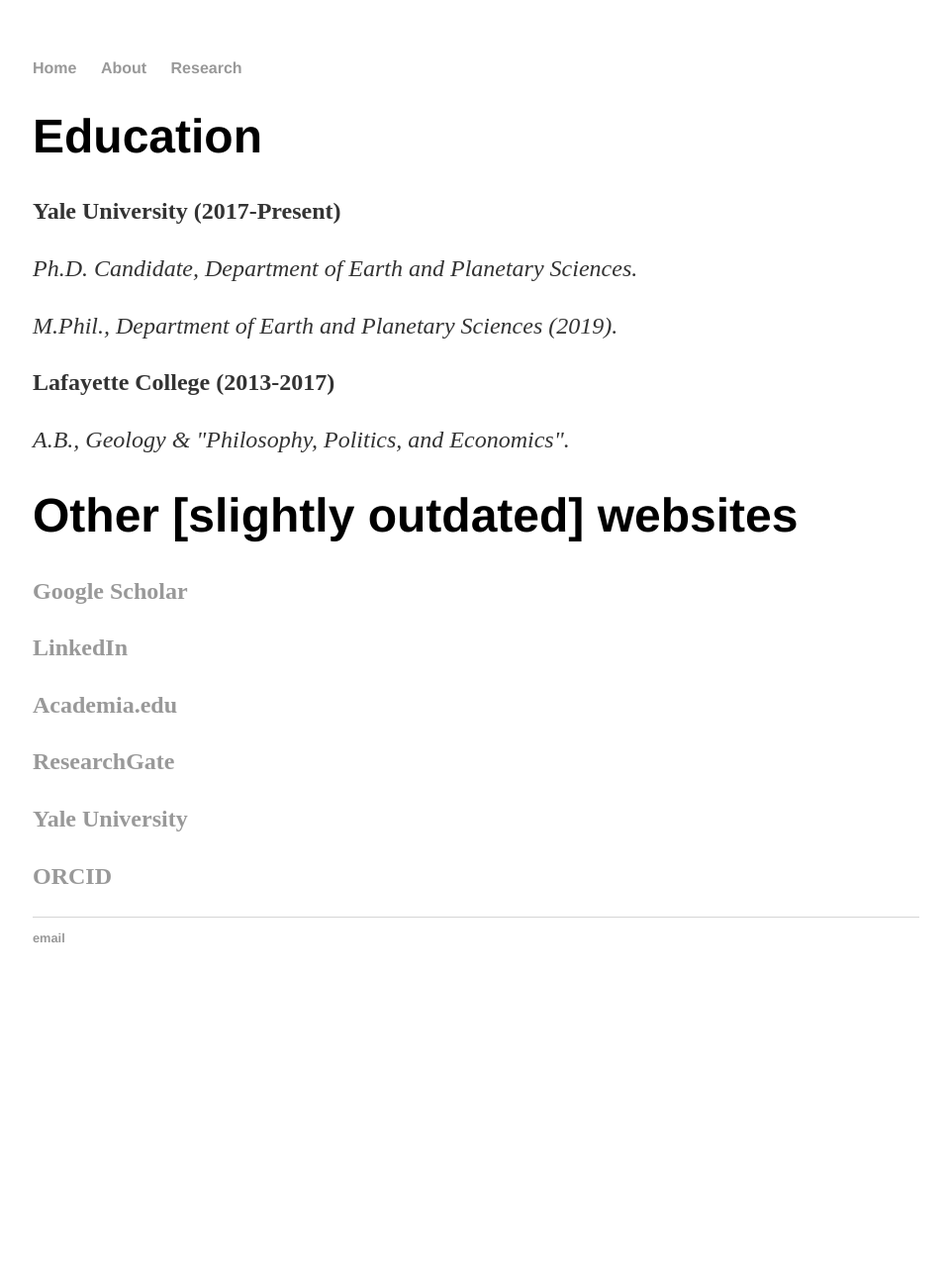
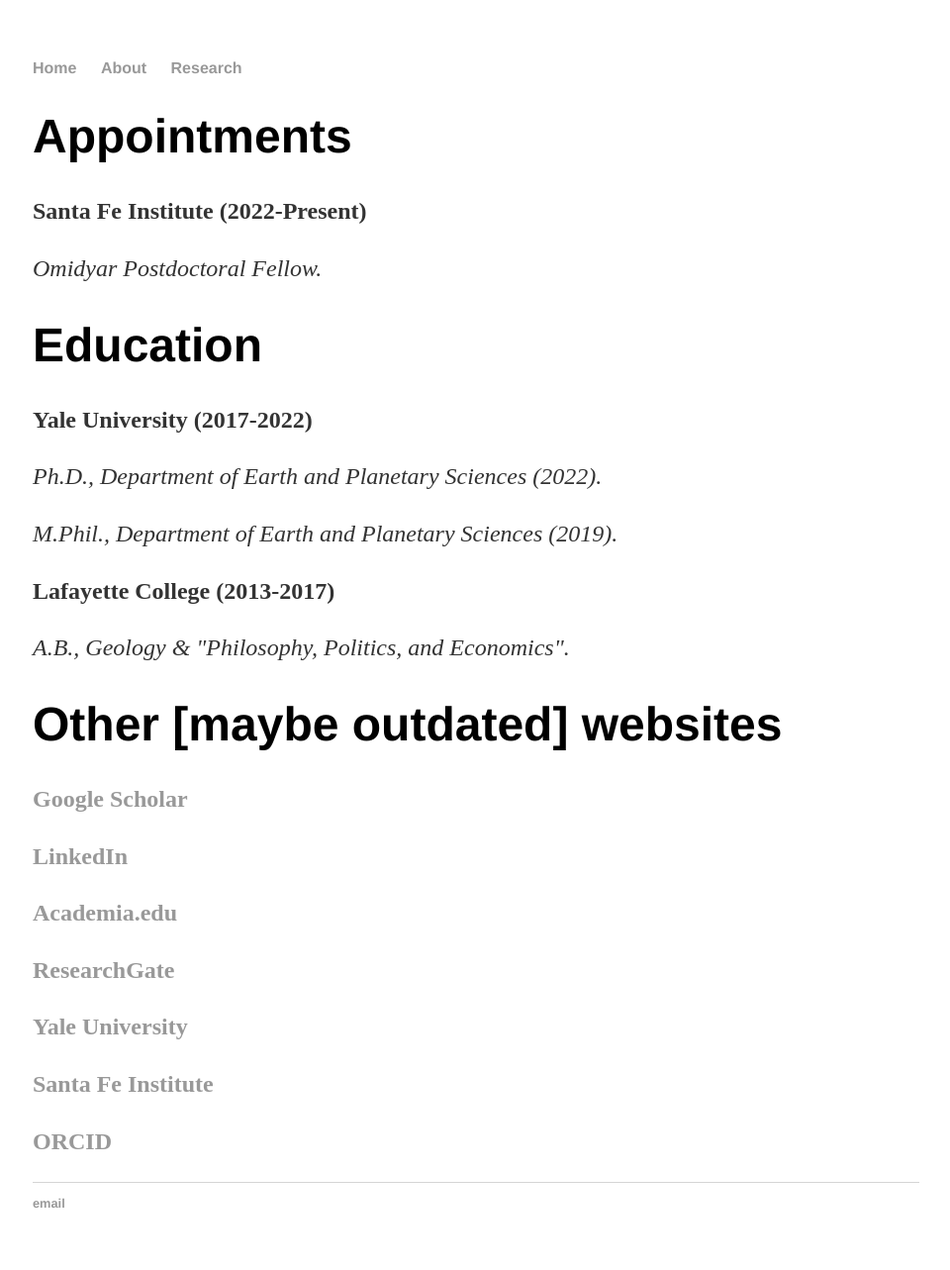
Before and after one commit to jackolivershaw/jackolivershaw.github.io, a Jekyll site: the page built from about/index.html, in a window 1280 px wide. Shown: the whole page at 99% size, without its empty margins (159-1119 px from the left). Built offline with Jekyll 4.4.1, drawn with Linux system fonts in a browser that asks for light colours; before the commit the page ends 1015 px from its top, so only the background shows below that.

Commit message:
Update index.html

```diff
--- a/about/index.html
+++ b/about/index.html
@@ -3,26 +3,33 @@
 title: Jack Shaw
 ---
 <div class="blurb">
+	<h1>Appointments</h1>
+
+	<p><b>Santa Fe Institute (2022-Present)</p></b>
+	<p><em>Omidyar Postdoctoral Fellow.</em></p>
+	<p></p>
+
 	<h1>Education</h1>
-	<p><b>Yale University (2017-Present)</p></b>
-	<p><em>Ph.D. Candidate, Department of Earth and Planetary Sciences.</em></p>
+	<p><b>Yale University (2017-2022)</p></b>
+	<p><em>Ph.D., Department of Earth and Planetary Sciences (2022).</em></p>
 	<p><em>M.Phil., Department of Earth and Planetary Sciences (2019).</em></p>
 	<p></p>
 
 
 	<p><b>Lafayette College (2013-2017)</p></b>
 	<p><em>A.B., Geology & "Philosophy, Politics, and Economics".</em></p>
+	<p></p>
 
 	<p></p>
-	<p></p>
 
-	<h1>Other [slightly outdated] websites</h1>
+	<h1>Other [maybe outdated] websites</h1>
 
 	<p><b><a href="https://scholar.google.com/citations?user=jU7DqHMAAAAJ&hl=en&oi=ao">Google Scholar</a></p></b>
 	<p><b><a href="https://www.linkedin.com/in/jackolivershaw/">LinkedIn</a></p></b>
 	<p><b><a href="http://yale.academia.edu/JackShaw">Academia.edu</a></p></b>
 	<p><b><a href="https://www.researchgate.net/profile/Jack_Shaw7">ResearchGate</a></p></b>
 	<p><b><a href="https://people.earth.yale.edu/profile/jack-shaw/about">Yale University</a></p></b>
+	<p><b><a href="https://www.santafe.edu/people/profile/jack-shaw">Santa Fe Institute</a></p></b>
 	<p><b><a href="https://orcid.org/0000-0002-2725-2334">ORCID</a></p></b>
 
 
```
